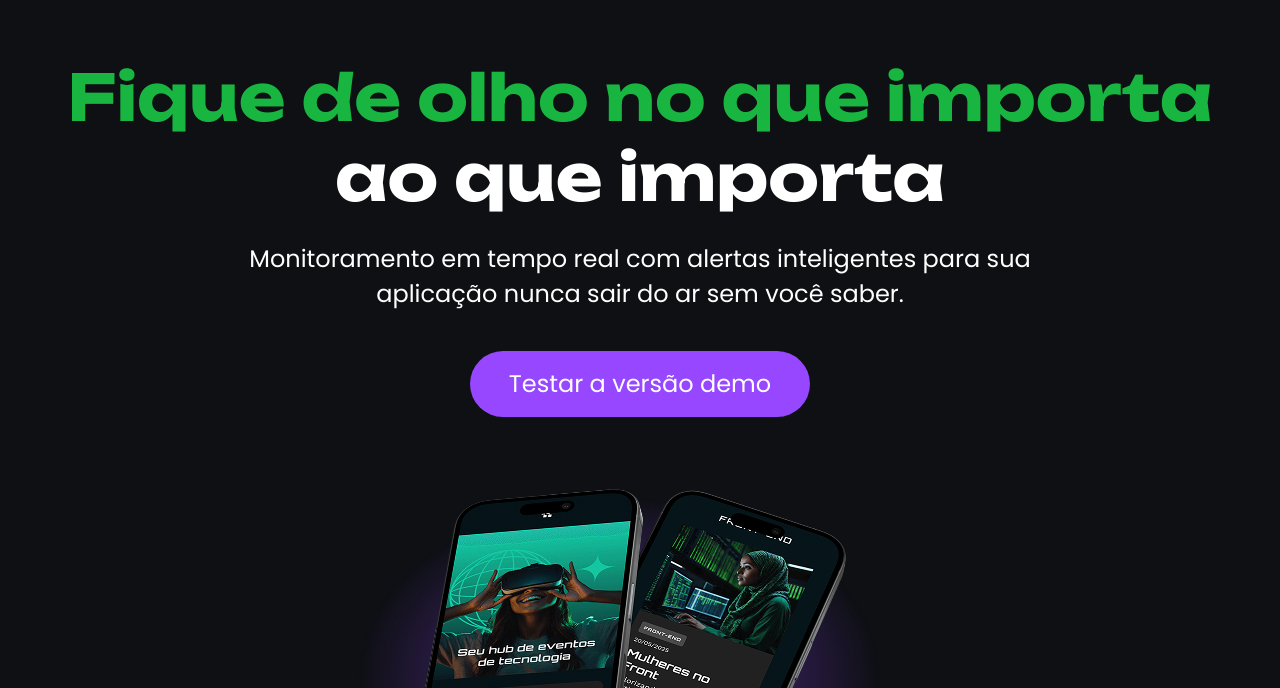
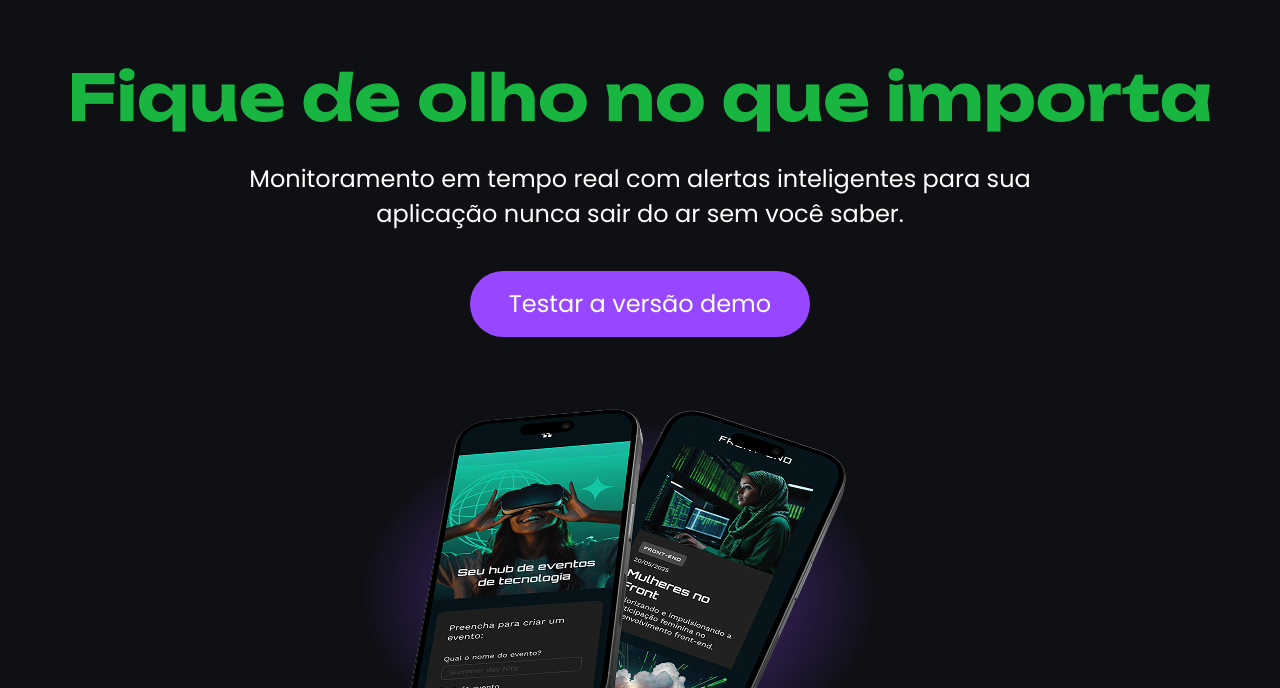
Before and after one commit to RodneyOliveiraNogueira/TecBoard, a plain HTML site: page index.html in a window 1280 px wide. Shown: the part 112-800 px from the top of the page. Drawn offline with Linux system fonts and the light colour scheme.

Commit message:
Atualiza o titulo

```diff
--- a/index.html
+++ b/index.html
@@ -37,10 +37,7 @@
     </header>
     <main>
       <section>
-        <h1>
-          <span>Fique de olho no que importa</span> <br />
-          ao que importa
-        </h1>
+        <h1><span>Fique de olho no que importa</span> <br /></h1>
         <p>
           Monitoramento em tempo real com alertas inteligentes para sua
           aplicação nunca sair do ar sem você saber.
```
